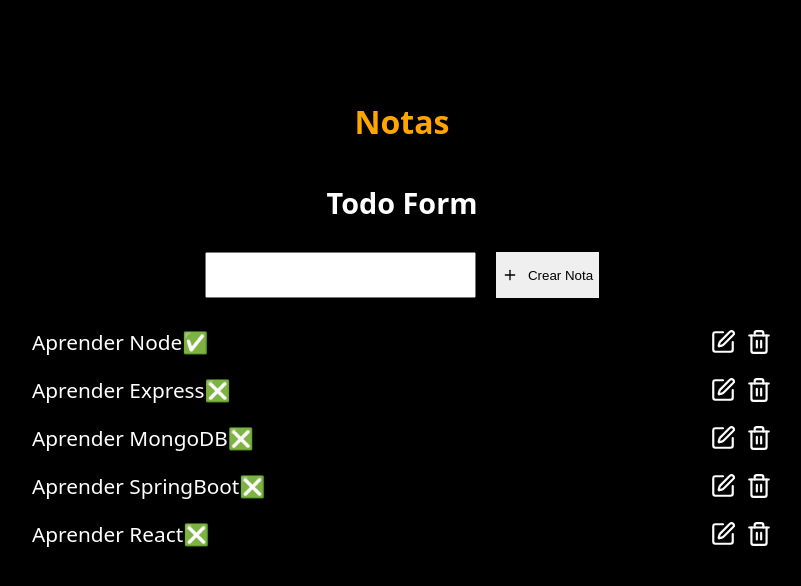
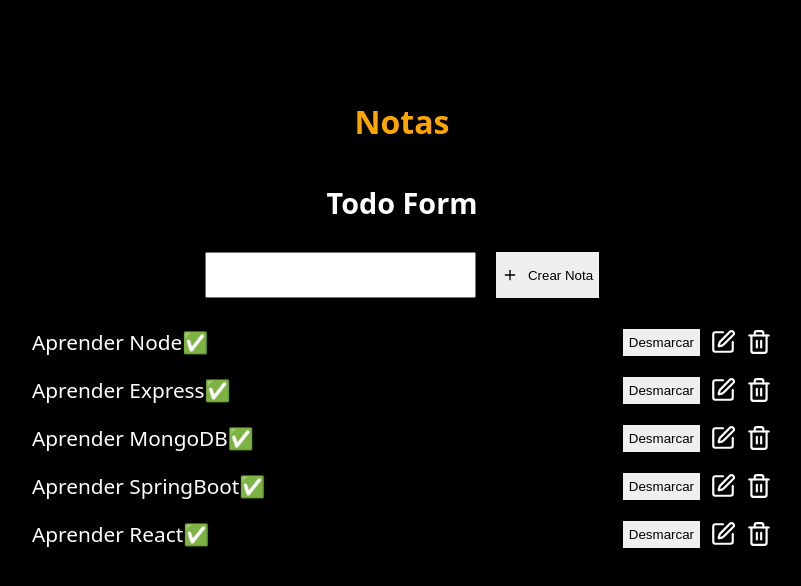
Before and after one commit to Isaac-9026/React-tareas, a React (Vite) app in the folder LISTA_DE_TAREAS/: page / in a window 1280 px wide. Shown: the top 586 px of the page, without its empty margins (238-1039 px from the left). Built offline with nearby package versions, Linux system fonts and the light colour scheme; data requests are answered from the project's data file.

Commit message:
feat: añadir editar estado de notas

```diff
--- a/LISTA_DE_TAREAS/db.json
+++ b/LISTA_DE_TAREAS/db.json
@@ -8,21 +8,21 @@
     {
       "id": "3",
       "text": "Aprender Express",
-      "completed": false
+      "completed": true
     },
     {
       "id": "4",
       "text": "Aprender MongoDB",
-      "completed": false
+      "completed": true
     },
     {
       "text": "Aprender SpringBoot",
-      "completed": false,
+      "completed": true,
       "id": "hY28SKF-Xw8"
     },
     {
       "text": "Aprender React",
-      "completed": false,
+      "completed": true,
       "id": "-WA192Cq9ec"
     }
   ],
--- a/LISTA_DE_TAREAS/src/components/TodoApp.jsx
+++ b/LISTA_DE_TAREAS/src/components/TodoApp.jsx
@@ -56,6 +56,29 @@ function TodoApp() {
     }));
   };
 
+  const marcarComoCompleta =  async (notaId) => {
+    try {
+      const nota = notas.find(nota => nota.id === notaId)
+      const response = await fetch(`http://localhost:3000/notas/${notaId}`, {
+        method: "PATCH",
+        headers: {
+          "Content-Type": "application/json"
+        },
+        body: JSON.stringify({completed: !nota.completed})
+      })
+
+      if(!response.ok) {
+        throw new Error(`Error al actualizar la nota: ${response.status}`)
+      }
+
+      const notaActualizada = await response.json()
+      setNotas(notas.map(nota => nota.id === notaId ? notaActualizada : nota))
+
+    } catch (error) {
+      console.log(error)
+    }
+  }
+
   return (
     <>
       <h1 className={styles.titulo}>Notas</h1>
@@ -67,6 +90,9 @@ function TodoApp() {
                 {nota.text}{nota.completed ? "✅" : "❎"}
             </span>
             <div className={styles.iconsContainer}>
+                <button onClick={ () => marcarComoCompleta(nota.id)}>
+                  {nota.completed ? "Desmarcar" : "Completed"}
+                </button>
                 <SquarePen onClick={() => setNotasEditandoId(nota.id)} size={26} />
                 <Trash2  onClick={() => {eliminarNota(nota.id)}} size={26} />
             </div>
```
